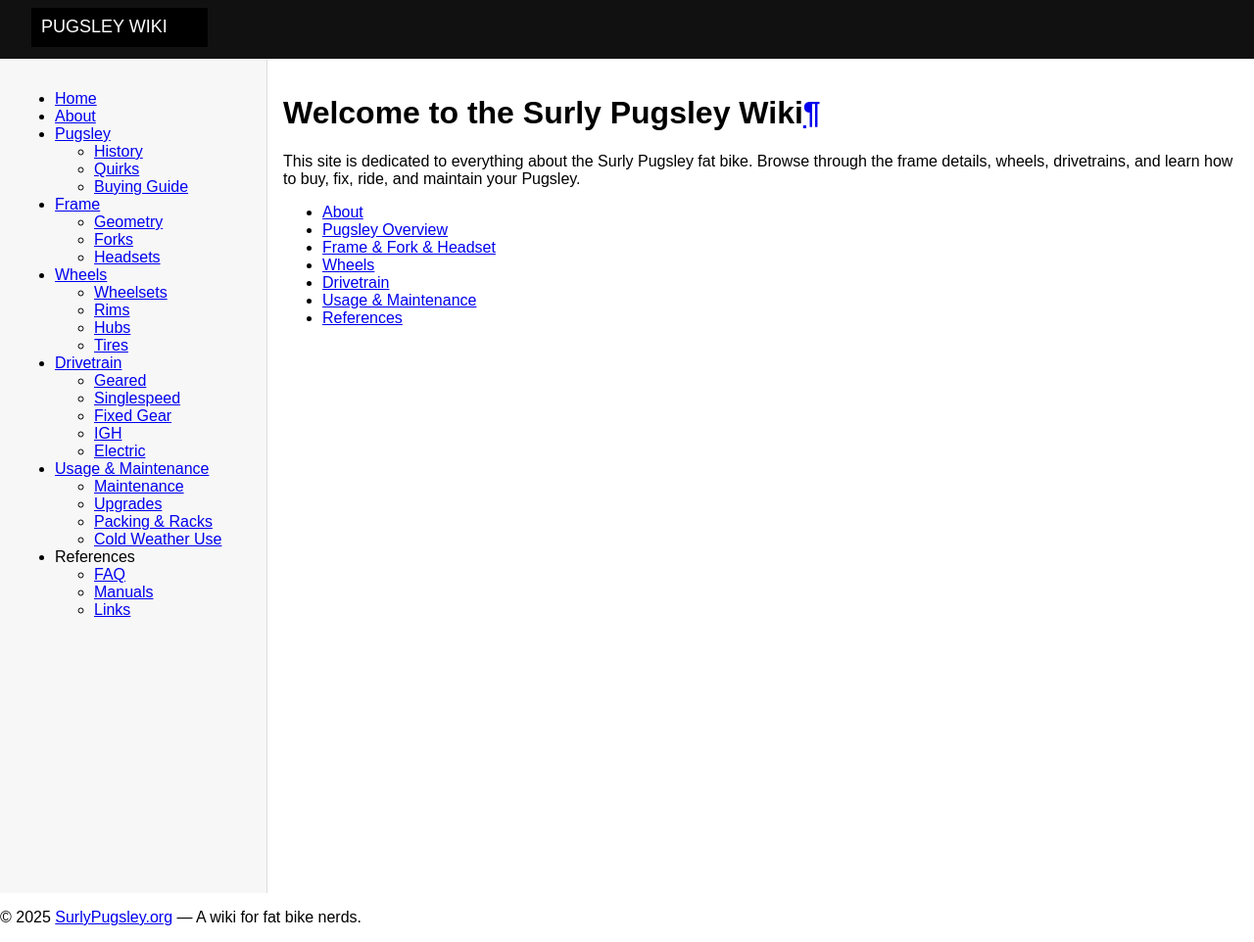
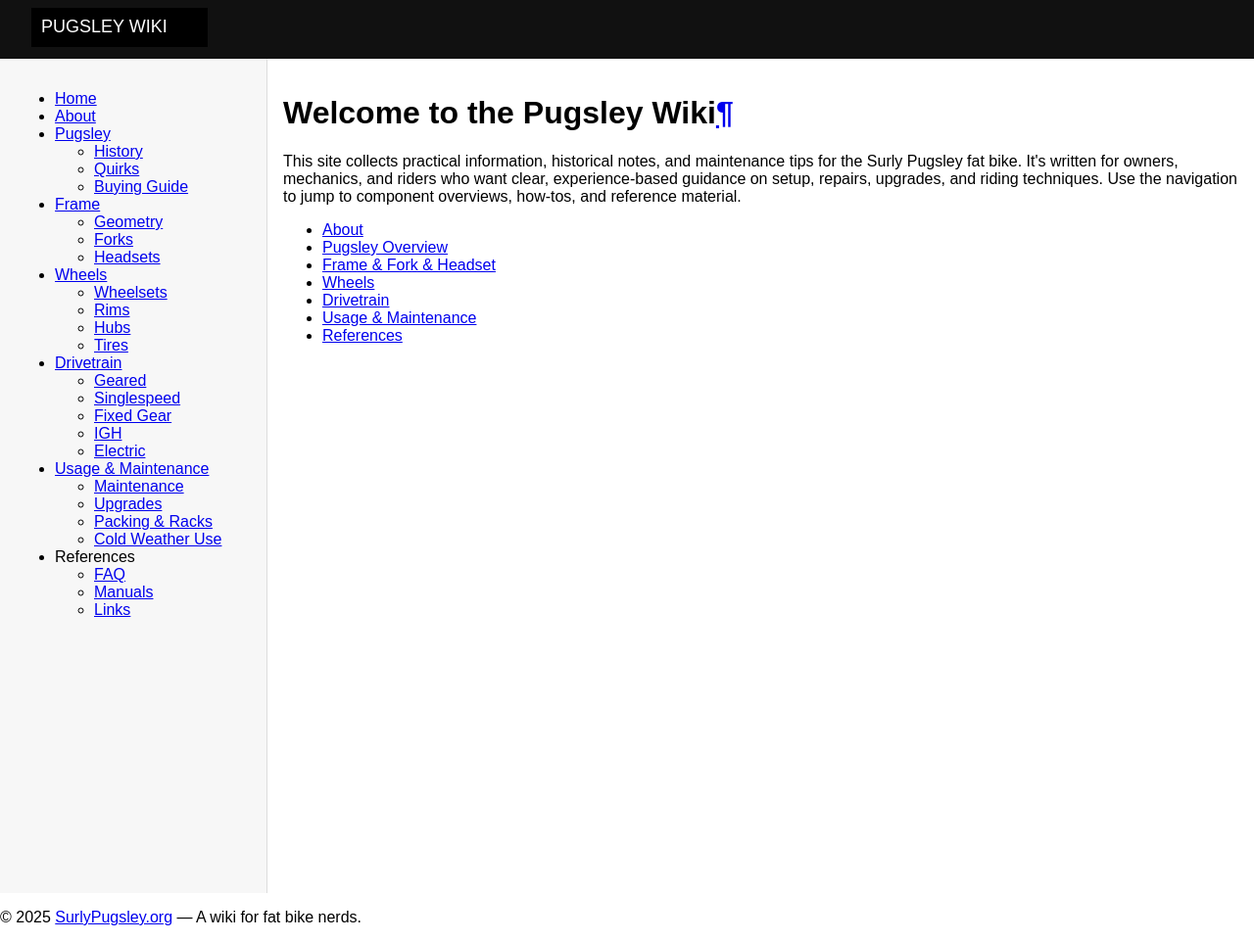
Before and after one commit to rpvnwnkl/SurlyPugsley, an MkDocs documentation site: the page built from docs/index.md, in a window 1280 px wide. Shown: the whole page at 98% size. Built offline with MkDocs 1.6.1, drawn with Linux system fonts in a browser that asks for light colours.

Commit message:
docs(home): add brief summary describing site purpose

```diff
--- a/docs/index.md
+++ b/docs/index.md
@@ -1,6 +1,6 @@
-# Welcome to the Surly Pugsley Wiki
+# Welcome to the Pugsley Wiki
 
-This site is dedicated to everything about the Surly Pugsley fat bike. Browse through the frame details, wheels, drivetrains, and learn how to buy, fix, ride, and maintain your Pugsley.
+This site collects practical information, historical notes, and maintenance tips for the Surly Pugsley fat bike. It's written for owners, mechanics, and riders who want clear, experience-based guidance on setup, repairs, upgrades, and riding techniques. Use the navigation to jump to component overviews, how‑tos, and reference material.
 
 - [About](about.md)
 - [Pugsley Overview](pugsley/overview.md)
```
